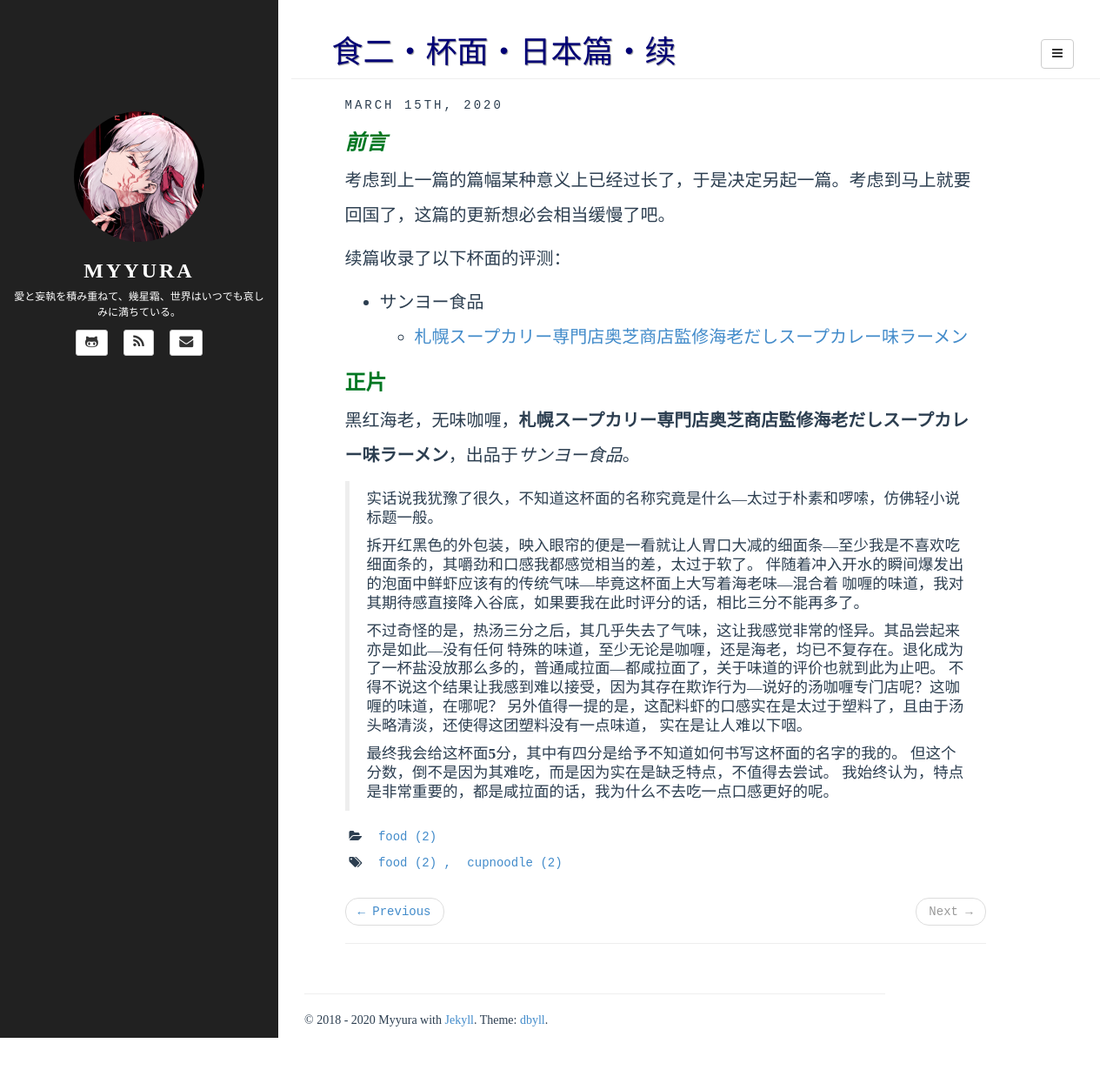
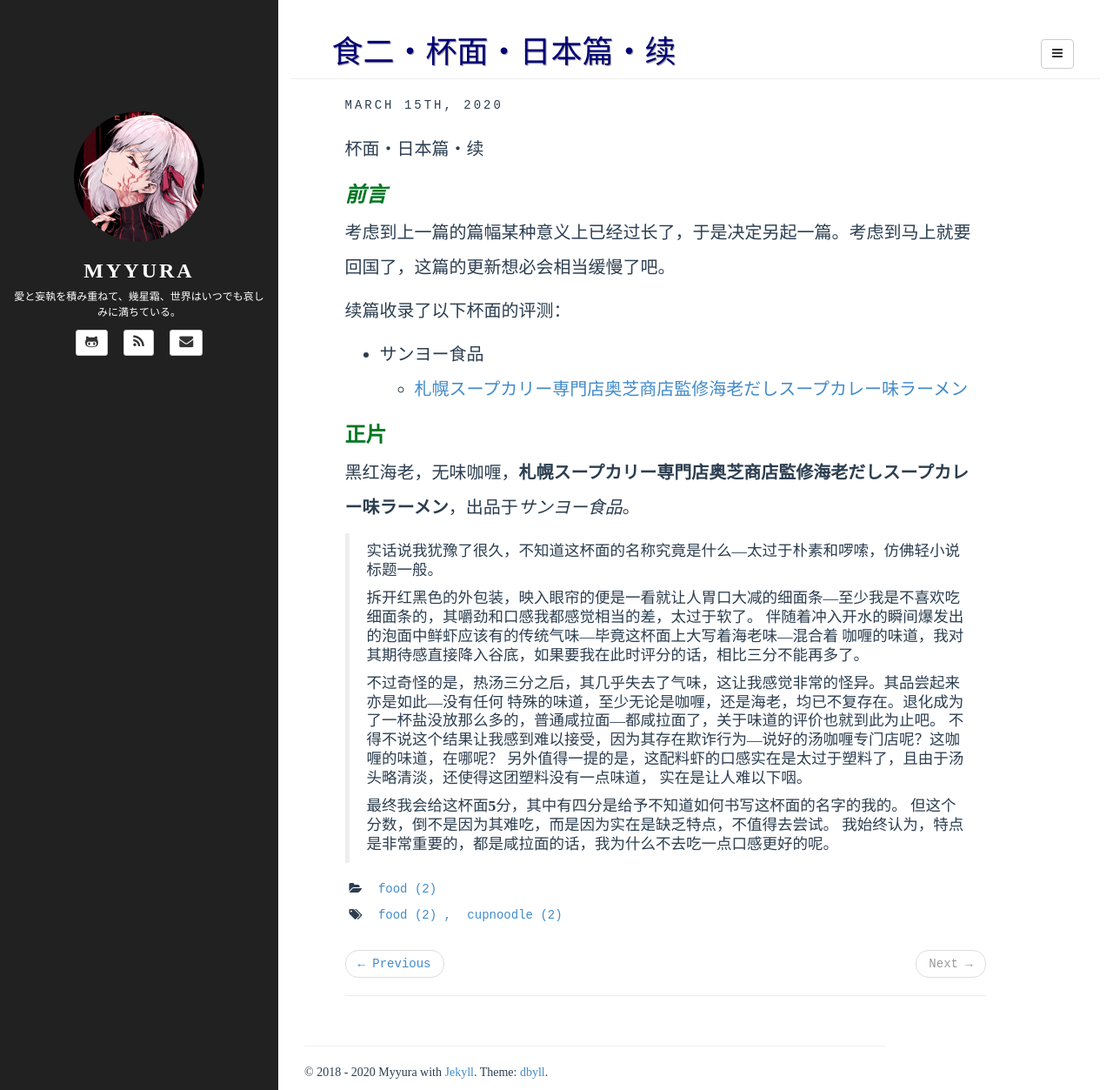
Before and after one commit to Myyura/myyura.github.io, a Jekyll site: the page built from _posts/food/2020-3-15-cupnoodle-japan-2.md, in a window 1280 px wide and 1253 px high. Shown: the whole window at 87% size. Built offline with Jekyll 4.4.1, drawn with Linux system fonts in a browser that asks for light colours; a script that is not in the unit is left out; comment, search, counter and statistics services are not loaded.

Commit message:
Update 2020-3-15-cupnoodle-japan-2.md

```diff
--- a/_posts/food/2020-3-15-cupnoodle-japan-2.md
+++ b/_posts/food/2020-3-15-cupnoodle-japan-2.md
@@ -5,6 +5,8 @@ title: 食二・杯面・日本篇・续
 category: food
 tags: [food, cupnoodle]
 ---
+
+杯面・日本篇・续
 
 ## ***前言***
 考虑到上一篇的篇幅某种意义上已经过长了，于是决定另起一篇。考虑到马上就要回国了，这篇的更新想必会相当缓慢了吧。
```
